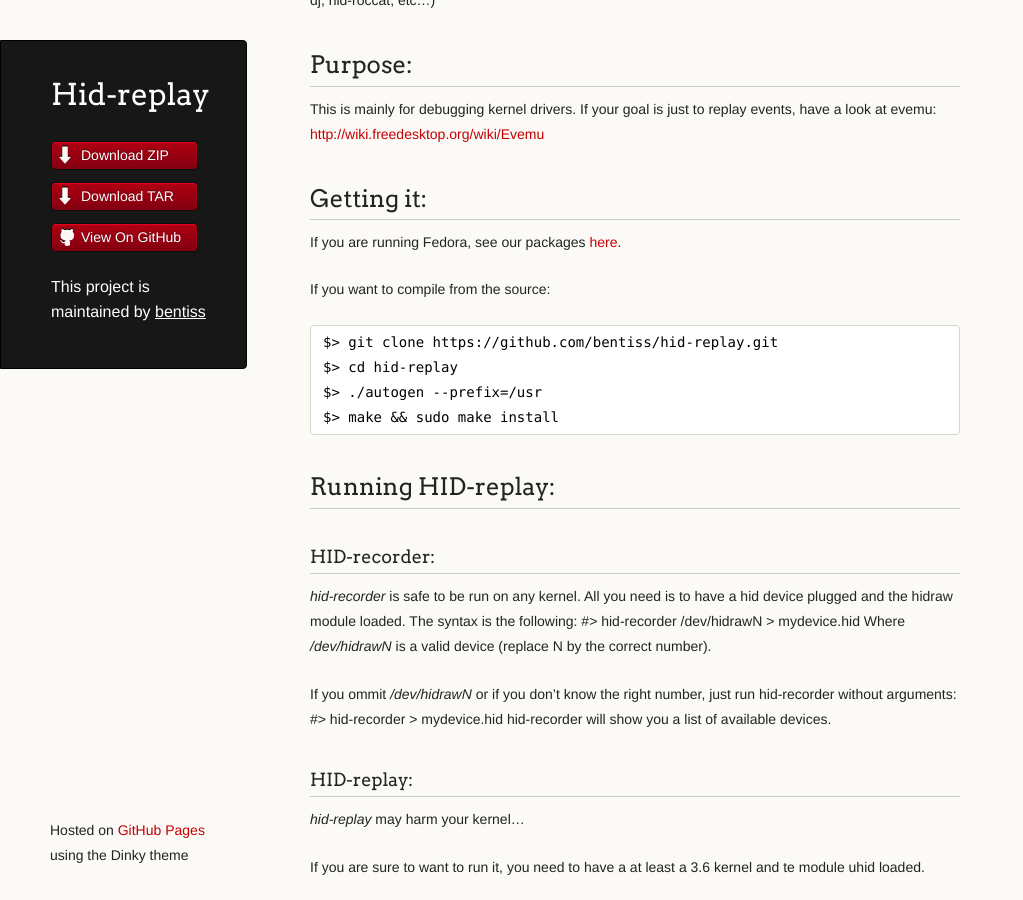
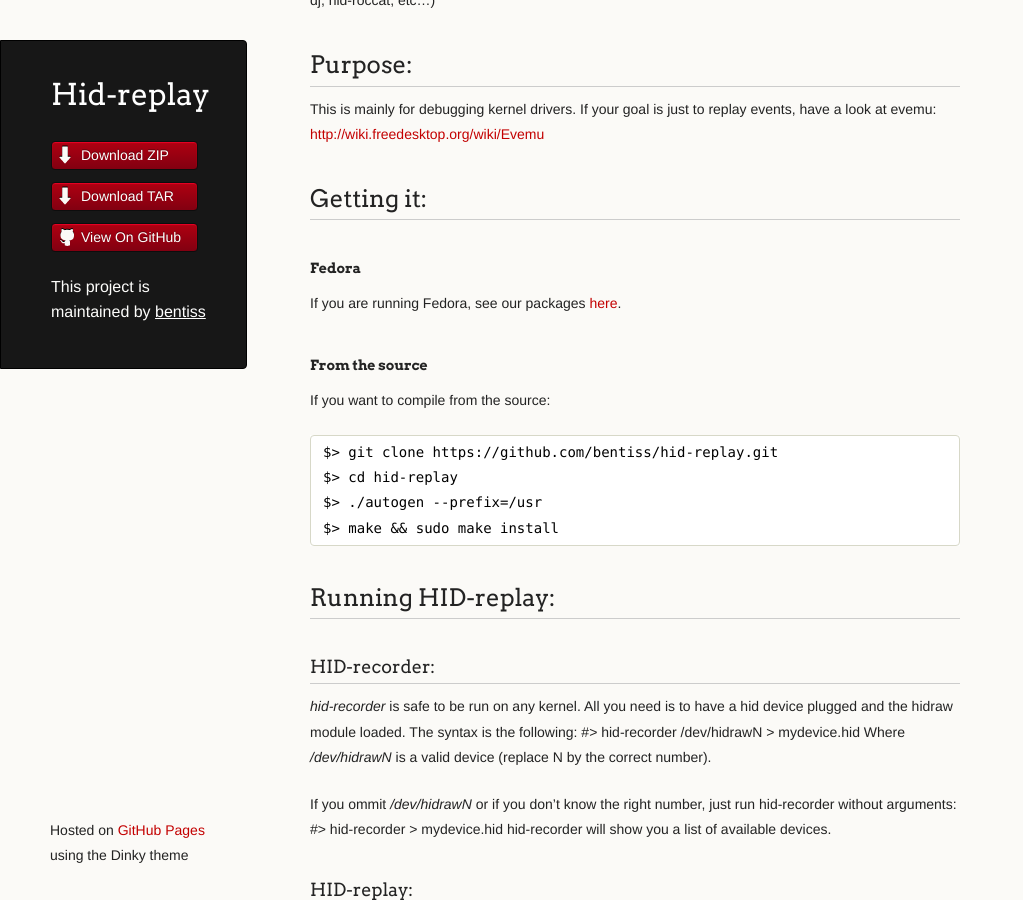
Before and after one commit to bentiss/hid-replay-docs, a Jekyll site: the page built from index.md, in a window 1280 px wide and 900 px high, scrolled down 500 px. Shown: the whole window, without its empty margins (0-1023 px from the left). Built offline with Jekyll 4.4.1, drawn with Linux system fonts in a browser that asks for light colours; Markdown is read by kramdown in place of the engine named in the settings.

Commit message:
Add two subtitles

```diff
--- a/index.md
+++ b/index.md
@@ -34,8 +34,11 @@
 [http://wiki.freedesktop.org/wiki/Evemu](http://wiki.freedesktop.org/wiki/Evemu)
 
 ## Getting it:
+
+#### Fedora
 If you are running Fedora, see our packages [here](Fedora.html).
 
+#### From the source
 If you want to compile from the source:
 
 	$> git clone https://github.com/bentiss/hid-replay.git
```
